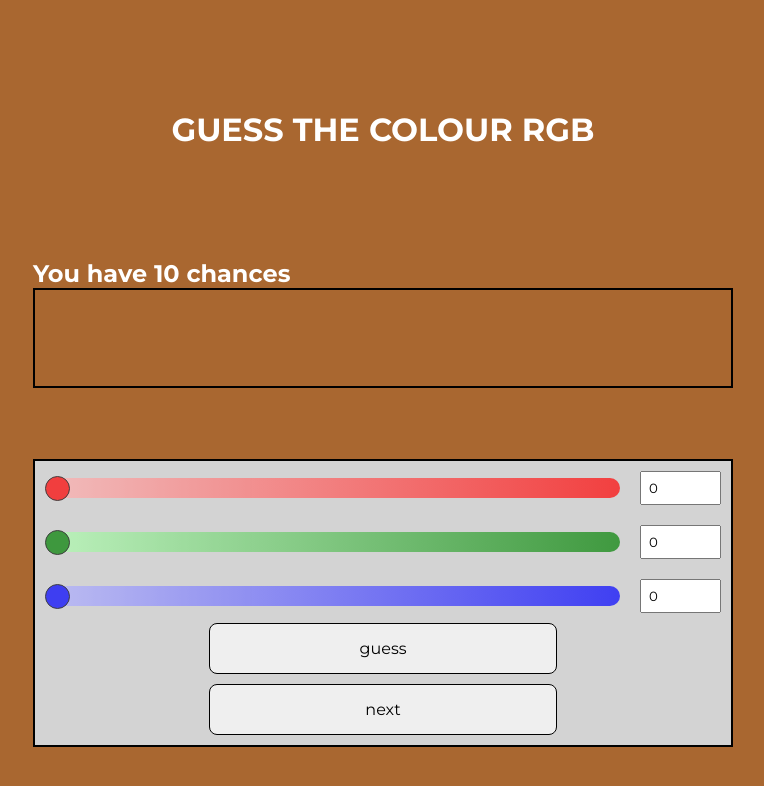
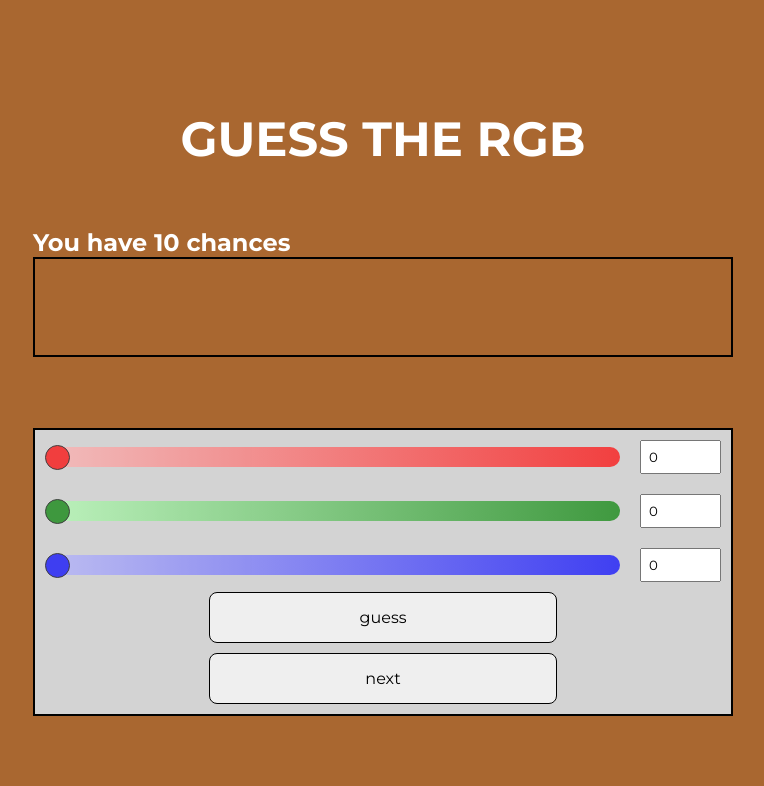
Before and after one commit to kemalsezgen/rgb-guesser, a React (Vite) app: page / in a window 1280 px wide. Shown: the top 786 px of the page, without its empty margins (257-1021 px from the left). Built offline with nearby package versions, Linux system fonts and the light colour scheme.

Commit message:
prediction box hover added.

```diff
--- a/src/App.css
+++ b/src/App.css
@@ -34,7 +34,7 @@ ul {
   min-height: 30%;
   padding: 10px;
   border-radius: 10px;
-  margin: 100px 0 100px;
+  margin: 100px 0 50px;
 }
 
 .colour-container-inner {
@@ -191,3 +191,11 @@ input[type="range"].blue-input::-moz-range-thumb {
 .prediction-box p {
   background-color: initial;
 }
+
+.prediction-box:hover {
+  height: 120px;
+}
+
+.colour-container h1 {
+  font-size: 48px;
+}
--- a/src/components/ColourContainer.jsx
+++ b/src/components/ColourContainer.jsx
@@ -4,7 +4,7 @@ const ColourContainer = () => {
 
   return (
     <div className='colour-container'>
-      <h1>GUESS THE COLOUR RGB</h1>
+      <h1>GUESS THE RGB</h1>
     </div>
   );
 }
--- a/src/components/Predictions.jsx
+++ b/src/components/Predictions.jsx
@@ -4,7 +4,7 @@ import { selectGuess } from '../stores/colour';
 
 const Predictions = () => {
   const dispatch = useDispatch();
-  const { guessList } = useSelector(state => state.colour);
+  const { color, guessList } = useSelector(state => state.colour);
   const { game } = useSelector(state => state.game);
 
   const calculateTextColor = ({ red, green, blue }) => {
@@ -31,10 +31,13 @@ const Predictions = () => {
           )}
 
           {game.isFinished && !guessList.some(guess => guess.percentage === 100) && (
-            <h2>
-              {`Your best score is ${guessList.reduce((max, obj) =>
-                obj.percentage > max.percentage ? obj : max, guessList[0]).percentage}%.`}
-            </h2>
+            <>
+              <h2>
+                {`It was (${color.red}, ${color.green}, ${color.blue}).
+                Your best score is ${guessList.reduce((max, obj) =>
+                  obj.percentage > max.percentage ? obj : max, guessList[0]).percentage}%`}
+              </h2>
+            </>
           )}
         </>
       )}
```
